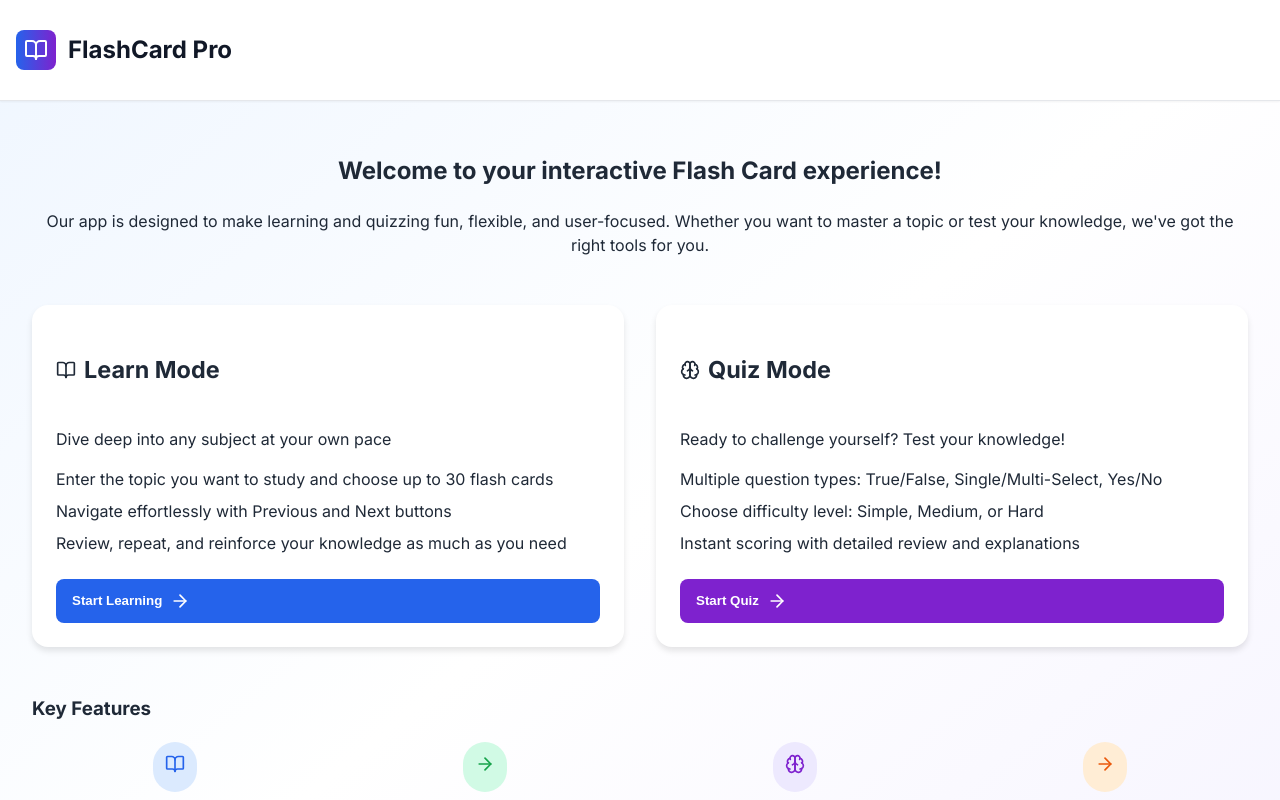
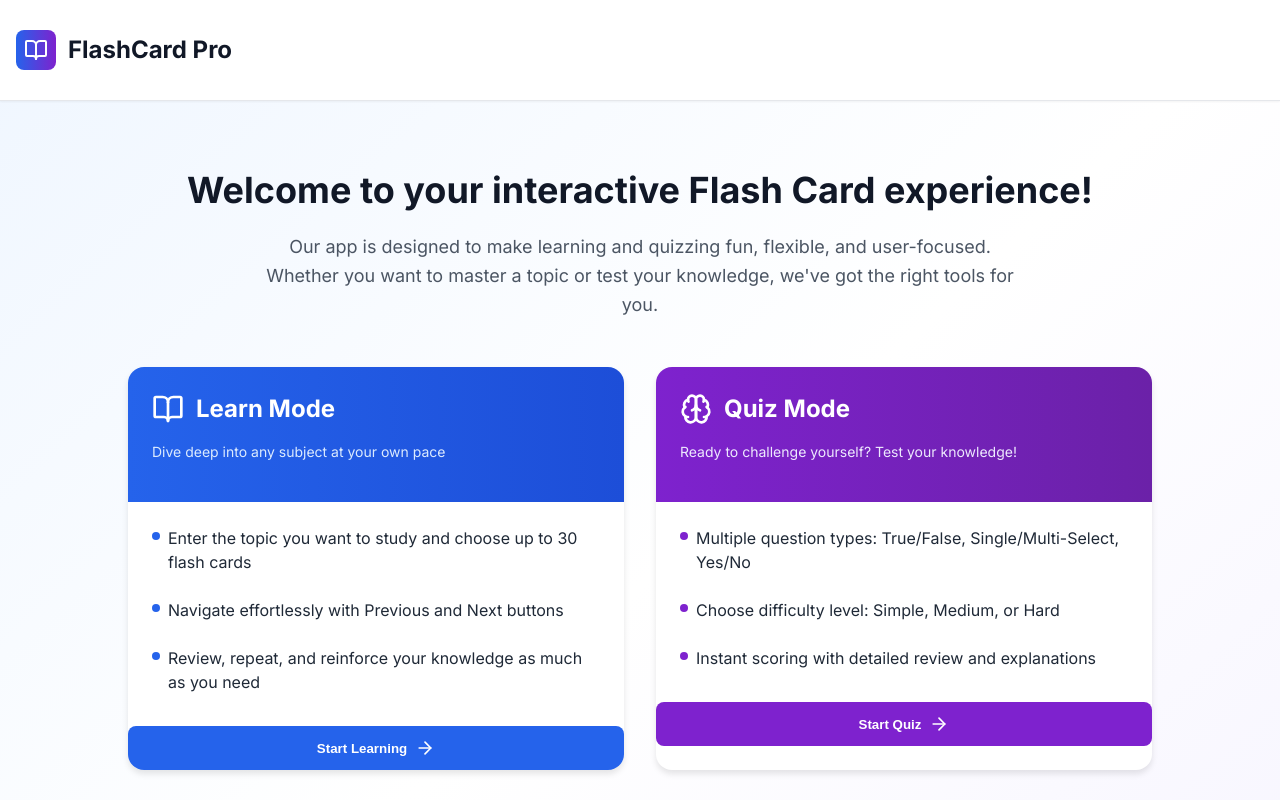
Before and after one commit to BanaYugandharReddy08/Flashcard, a React (Create React App) app: page / in a window 1280 px wide. Shown: the top 800 px of the page. Built offline with nearby package versions, Linux system fonts and the light colour scheme.

Commit message:
Refactor ModeSelection for custom CSS

```diff
--- a/src/components/ModeSelection.js
+++ b/src/components/ModeSelection.js
@@ -15,11 +15,13 @@ const ModeSelection = ({ onModeSelect }) => {
 
       <div className="mode-cards">
         <div className="mode-card learn">
+          <div className="card-top learn">
             <div className="card-header">
               <BookOpen className="icon" />
               <h3>Learn Mode</h3>
             </div>
-          <p className="card-text">Dive deep into any subject at your own pace</p>
+            <p className="card-subtitle">Dive deep into any subject at your own pace</p>
+          </div>
           <div className="card-body">
             <div className="bullet">Enter the topic you want to study and choose up to 30 flash cards</div>
             <div className="bullet">Navigate effortlessly with Previous and Next buttons</div>
@@ -32,11 +34,13 @@ const ModeSelection = ({ onModeSelect }) => {
         </div>
 
         <div className="mode-card quiz">
+          <div className="card-top quiz">
             <div className="card-header">
               <Brain className="icon" />
               <h3>Quiz Mode</h3>
             </div>
-          <p className="card-text">Ready to challenge yourself? Test your knowledge!</p>
+            <p className="card-subtitle">Ready to challenge yourself? Test your knowledge!</p>
+          </div>
           <div className="card-body">
             <div className="bullet">Multiple question types: True/False, Single/Multi-Select, Yes/No</div>
             <div className="bullet">Choose difficulty level: Simple, Medium, or Hard</div>
--- a/src/styles.css
+++ b/src/styles.css
@@ -23,9 +23,27 @@ body {
   padding: 2rem;
 }
 
+.mode-selection {
+  max-width: 64rem;
+  margin: 0 auto;
+}
+
 .mode-selection .hero {
   text-align: center;
   margin-bottom: 3rem;
+}
+.mode-selection .hero h2 {
+  font-size: 2.25rem;
+  font-weight: 700;
+  color: #111827;
+  margin-bottom: 1rem;
+}
+.mode-selection .hero p {
+  font-size: 1.125rem;
+  color: #4b5563;
+  max-width: 48rem;
+  margin: 0 auto;
+  line-height: 1.6;
 }
 .mode-cards {
   display: grid;
@@ -37,29 +55,81 @@ body {
   border-radius: 1rem;
   box-shadow: 0 4px 6px rgba(0,0,0,0.1);
   overflow: hidden;
-  padding: 1.5rem;
   display: flex;
   flex-direction: column;
-  gap: 1rem;
   transition: transform 0.2s, box-shadow 0.2s;
 }
 .mode-card:hover {
   transform: translateY(-4px);
   box-shadow: 0 8px 12px rgba(0,0,0,0.1);
 }
-.mode-card .card-header {
+.mode-card .card-top {
+  padding: 1.5rem;
+}
+.mode-card.learn .card-top {
+  background: linear-gradient(to right, #2563eb, #1d4ed8);
+  color: #fff;
+}
+.mode-card.quiz .card-top {
+  background: linear-gradient(to right, #7e22ce, #6b21a8);
+  color: #fff;
+}
+.mode-card .card-top .card-header {
   display: flex;
   align-items: center;
+  gap: 0.75rem;
+  margin-bottom: 0.75rem;
+}
+.mode-card .card-top .card-header h3 {
+  margin: 0;
+  font-size: 1.5rem;
+  font-weight: 700;
+  color: inherit;
+}
+.mode-card .card-top .card-header .icon {
+  width: 2rem;
+  height: 2rem;
+  color: #fff;
+}
+.mode-card.learn .card-top .card-subtitle {
+  color: #dbeafe;
+}
+.mode-card.quiz .card-top .card-subtitle {
+  color: #ede9fe;
+}
+.mode-card .card-body {
+  padding: 1.5rem;
+  display: flex;
+  flex-direction: column;
+  gap: 1rem;
+}
+.mode-card .card-body .bullet {
+  display: flex;
+  align-items: flex-start;
   gap: 0.5rem;
-  font-weight: bold;
-  font-size: 1.25rem;
+  margin-bottom: 0.5rem;
+}
+.mode-card .card-body .bullet::before {
+  content: '';
+  width: 0.5rem;
+  height: 0.5rem;
+  border-radius: 50%;
+  margin-top: 0.375rem;
+  flex-shrink: 0;
+}
+.mode-card.learn .card-body .bullet::before {
+  background: #2563eb;
+}
+.mode-card.quiz .card-body .bullet::before {
+  background: #7e22ce;
+}
+.mode-card button {
+  width: 100%;
+  justify-content: center;
 }
 .card-title { font-size: 1.5rem; font-weight: 600; margin-bottom: 0.25rem; }
 .card-subtitle { font-size: 0.875rem; color: #6b7280; margin-bottom: 1rem; }
 .card-text { margin: 0; }
-.mode-card .card-body .bullet {
-  margin-bottom: 0.5rem;
-}
 .btn-primary,
 .btn-purple,
 .btn-green,
```
Lines whose indentation alone changed are shown as unchanged.
